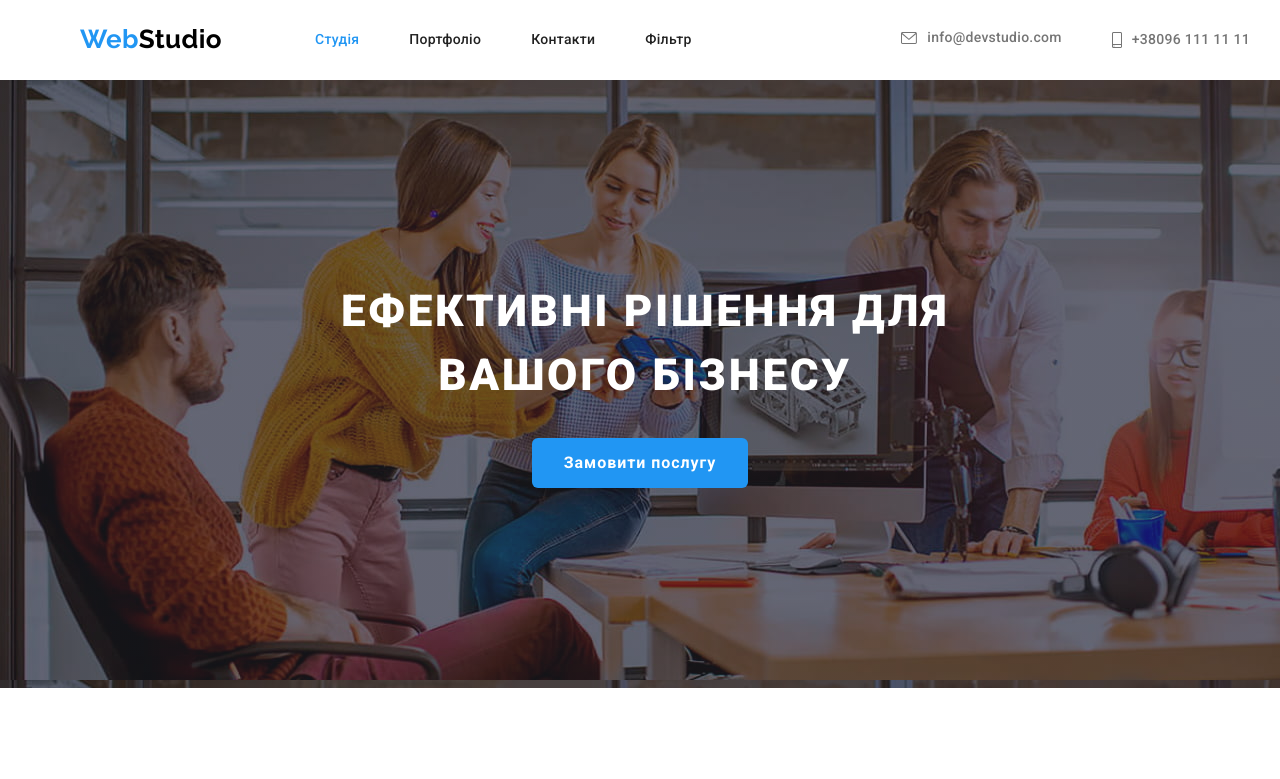
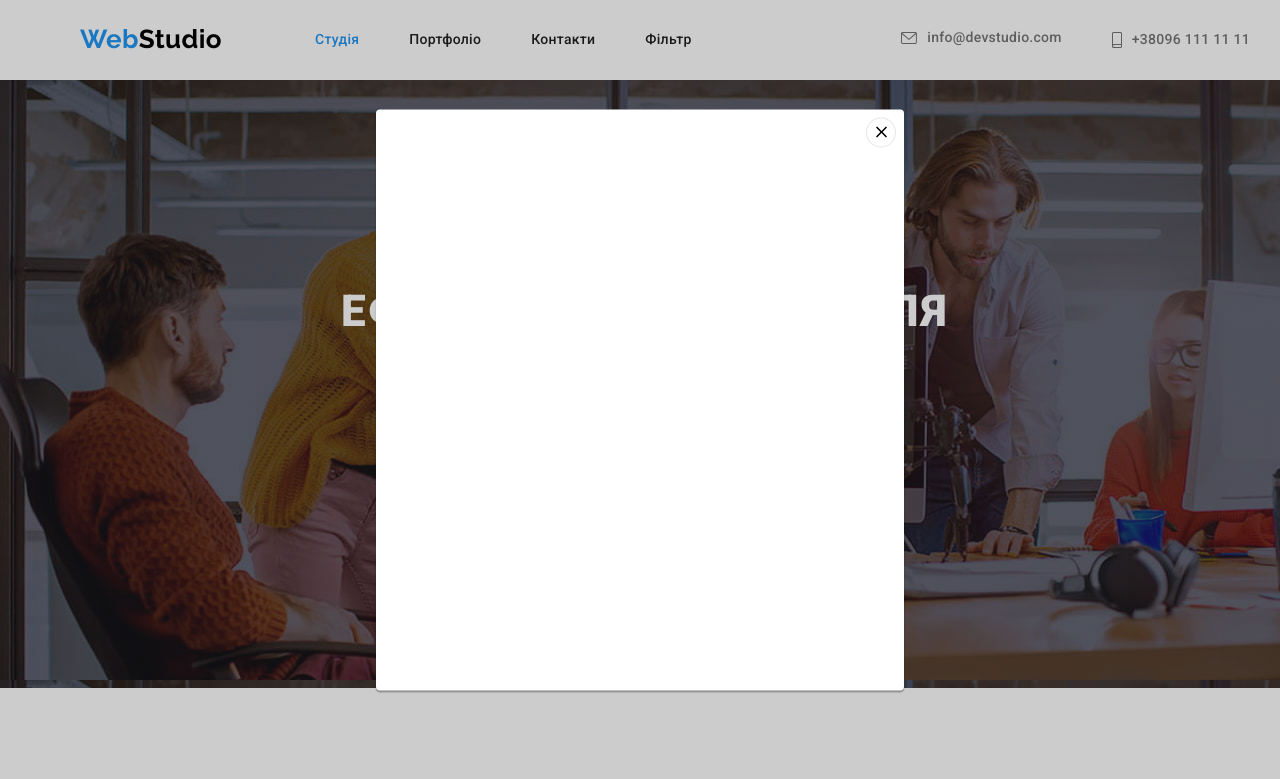
Before and after one commit to MaksGrisak/goit-markup-hw-05, a plain HTML site: page index.html in a window 1280 px wide. Both pictures are taken after a click on the button "Замовити послугу". Shown: the top 779 px of the page. Drawn offline with nearby package versions, Linux system fonts and the light colour scheme.

Commit message:
Анімація

```diff
--- a/css/styles.css
+++ b/css/styles.css
@@ -100,6 +100,9 @@ h1, h2, h3, h4, h5, h6, p, ul {
     text-decoration: none;
 }
 .link-list-item{
+    transition-property: color;
+    transition-duration: 250ms;
+    transition-timing-function: cubic-bezier(0.4, 0, 0.2, 1);
     font-size: 14px;
     font-weight: 500;
     line-height: 1.1;
@@ -140,6 +143,9 @@ h1, h2, h3, h4, h5, h6, p, ul {
     display: flex;
     align-items: center;
     gap: 10px;
+    transition-property: color;
+    transition-duration: 250ms;
+    transition-timing-function: cubic-bezier(0.4, 0, 0.2, 1);
 
 }
 .contact-list-item:hover,
@@ -344,12 +350,16 @@ padding-top: 94px;
 
 }
 .socials-link{
+    transition-property: color, fill, background-color;
+    transition-duration: 250ms;
+    transition-timing-function: cubic-bezier(0.4, 0, 0.2, 1);
     display: flex;
     align-items: center;
     justify-content: center;
     width: 44px;
     height: 44px;
     border-radius: 50%;
+
 }
 .social-list{
     display: flex;
@@ -360,11 +370,6 @@ padding-top: 94px;
 .socials-item{
     list-style: none;
 }
-.socials-item:hover,
-.socials-item:focus{
-    background-color: #188CE8;
-    border-radius: 50%;
-}
 .socials-link:hover .socials-icon,
 .socials-link:focus .socials-icon
 {
@@ -373,20 +378,16 @@ padding-top: 94px;
 
 .socials-link:hover,
 .socials-link:focus{
-    background-color: #188CE8;
+    background-color: #2196f3;
 }
 .socials-icon{
+    transition-property: color;
+    transition-duration: 250ms;
+    transition-timing-function: cubic-bezier(0.4, 0, 0.2, 1);
     fill: #AFB1B8;
 }
-.socials-icon-client{
-    width: 106px;
-    height: 60px;
-    fill: #afb1b8;
-}
+
 /* section-client */
-.section-client{
-
-}
 .logo-client{
 font-weight: 700;
 font-size: 36px;
@@ -405,7 +406,18 @@ margin-bottom: 50px;
 .client-link{
     list-style: none;
 }
+.socials-icon-client{
+    transition-property: color, border;
+    transition-duration: 250ms;
+    transition-timing-function: cubic-bezier(0.4, 0, 0.2, 1);
+    width: 106px;
+    height: 60px;
+    fill: #afb1b8;
+}
 .socials-client{
+    transition-property: color, border;
+    transition-duration: 250ms;
+    transition-timing-function: cubic-bezier(0.4, 0, 0.2, 1);
     border-radius: 4px;
     display: flex;
     align-items: center;
@@ -417,7 +429,6 @@ margin-bottom: 50px;
 .socials-client:hover .socials-icon-client,
 .socials-client:focus .socials-icon-client{
     fill: #2196F3;
-
 }
 .socials-client:hover,
 .socials-client:focus{
@@ -630,3 +641,44 @@ box-shadow: 0px 1px 1px rgba(0, 0, 0, 0.12), 0px 4px 4px rgba(0, 0, 0, 0.06), 1p
 .footer-contact-list-item:focus{
 color: var(--main-link-cl);
 }
+/* modal-window */
+.backdrop{
+    position: fixed;
+    top: 0;
+    left: 0;
+    width: 100%;
+    height: 100%;
+    background-color: rgba(0, 0, 0, 0.2);
+    transition: visibility 500ms, opacity 500ms;
+}
+.modal {
+    position: absolute;
+    top: 50%;
+    left: 50%;
+    transform: translate(-50%, -50%);
+    width: 528px;
+    height: 581px;
+    background-color: #FFFFFF;
+    box-shadow: 0px 1px 3px rgba(0, 0, 0, 0.12), 0px 1px 1px rgba(0, 0, 0, 0.14), 0px 2px 1px rgba(0, 0, 0, 0.2);
+    border-radius: 4px;
+}
+.backdrop.is-hidden {
+    opacity: 0;
+    pointer-events: none;
+    visibility: hidden;
+}
+.modal-btn {
+    position: absolute;
+    top: 8px;
+    right: 8px;
+    padding: 0;
+    background-color: #FFFFFF;
+    border: 1px solid rgba(0, 0, 0, 0.1);
+    border-radius: 50%;
+    display: flex;
+    align-items: center;
+    justify-content: center;
+    width: 30px;
+    height: 30px;
+    cursor: pointer;
+}
--- a/index.html
+++ b/index.html
@@ -50,7 +50,7 @@
         <section class="section-text">
             <div class="container text-container">
                 <h1 class="text-main">Ефективні рішення для вашого бізнесу</h1>
-                <button type="button" class="button-type-index">Замовити послугу</button>
+                <button type="button" class="button-type-index" data-modal-open>Замовити послугу</button>
             </div>
         </section>
         <section class="section-office">
@@ -419,6 +419,16 @@
 
 
     </footer>
+    <!-- js -->
+    <div class="backdrop is-hidden" data-modal>
+        <div class="modal">
+            <button class="modal-btn" type="button" data-modal-close>
+                <svg class="modal-close-btn" width="18" height="18">
+                    <use href="./images/icon.svg/icon-cross.svg#cross"></use>
+                </svg>
+            </button>
+        </div>
+    </div>
+    <script src="./js/modal.js"></script>
 </body>
-
 </html>
--- /dev/null
+++ b/js/modal.js
@@ -0,0 +1,14 @@
+(() => {
+  const refs = {
+    openModalBtn: document.querySelector("[data-modal-open]"),
+    closeModalBtn: document.querySelector("[data-modal-close]"),
+    modal: document.querySelector("[data-modal]"),
+  };
+
+  refs.openModalBtn.addEventListener("click", toggleModal);
+  refs.closeModalBtn.addEventListener("click", toggleModal);
+
+  function toggleModal() {
+    refs.modal.classList.toggle("is-hidden");
+  }
+})();
```
Also changed, not shown: images/icon.svg/icon-cross.svg (added).
